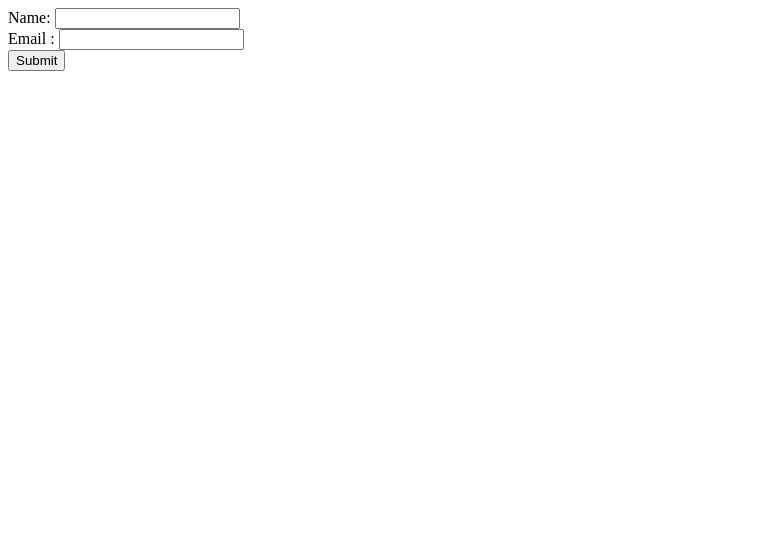
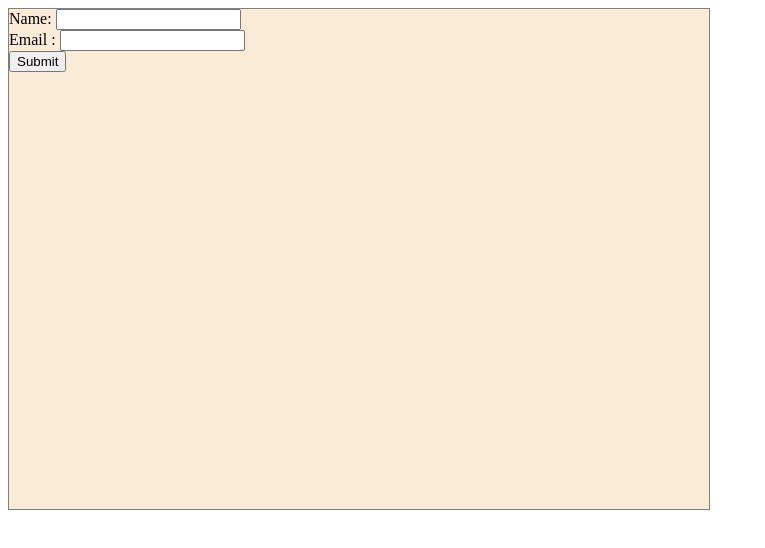
Before and after one commit to hiraekram10/prductBuying, a plain HTML site: page index.html in a window 1280 px wide. Shown: the whole page, without its empty margins (0-765 px from the left). Drawn offline with Linux system fonts and the light colour scheme.

Commit message:
updated css

```diff
--- a/index.html
+++ b/index.html
@@ -4,6 +4,14 @@
     <meta charset="UTF-8">
     <meta name="viewport" content="width=device-width, initial-scale=1.0">
     <title>Document</title>
+    <style>
+        form{
+            background-color: antiquewhite;
+            width: 700px;
+            height: 500px;
+            border: 1px solid grey;
+        }
+    </style>
 </head>
 <body>
 
```
